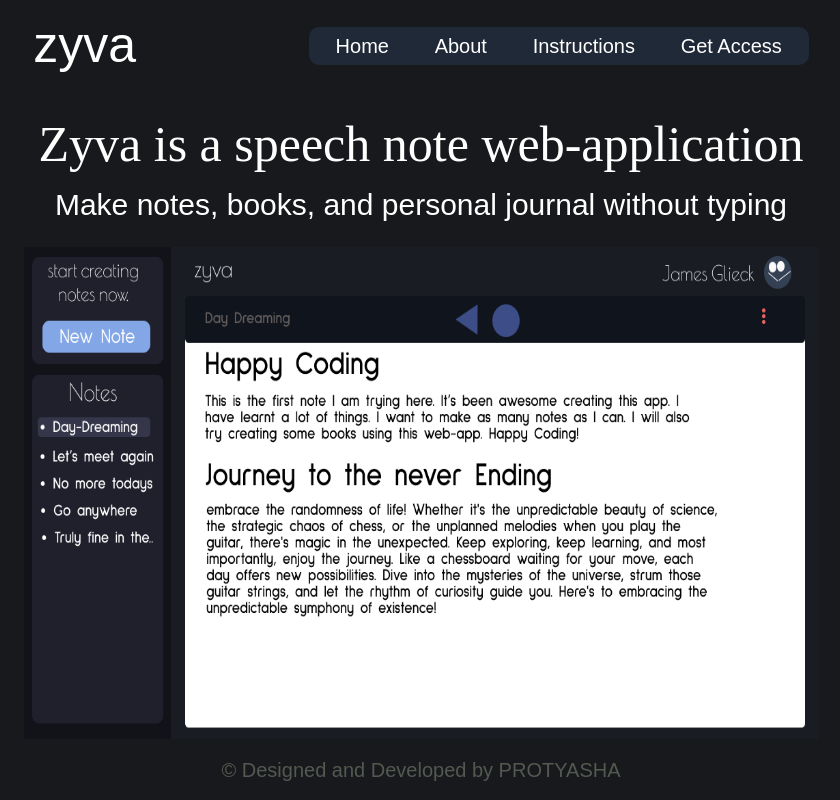
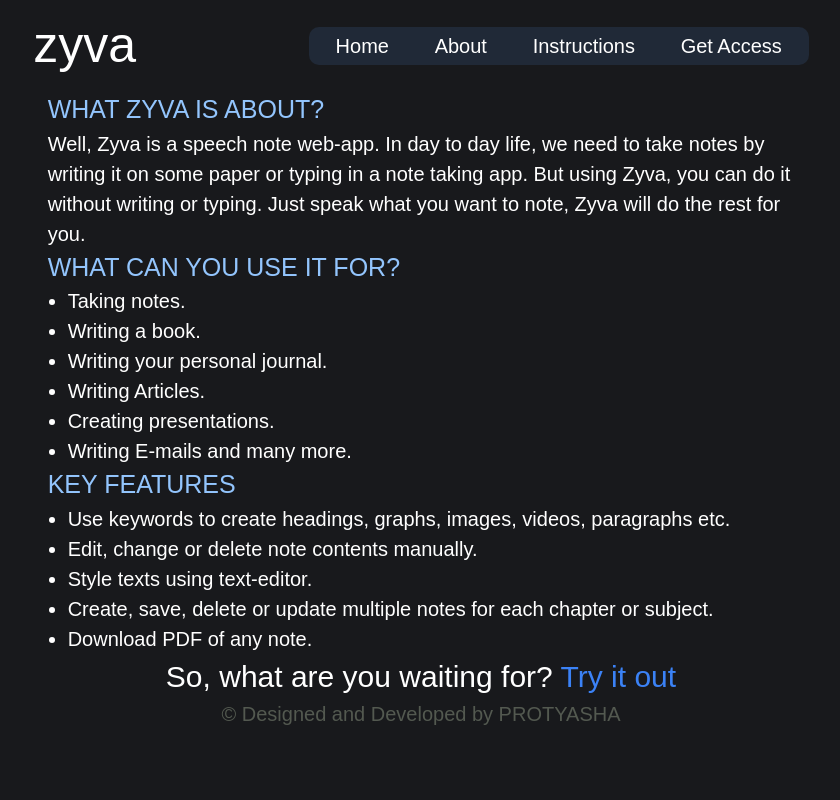
Before and after one commit to Protyasha-Roy/zyva, a React app: page / in a window 1280 px wide. Shown: the whole page, without its empty margins (219-1059 px from the left). Built offline with nearby package versions, Linux system fonts and the light colour scheme.

Commit message:
created the about page

```diff
--- /dev/null
+++ b/src/Pages/About/About.js
@@ -0,0 +1,48 @@
+import React from 'react';
+import Header from '../../Components/Header/Header';
+import Footer from '../../Components/Footer/Footer';
+
+const About = () => {
+    return (
+        <section>
+            <Header />
+            <div className='flex flex-col w-7/12 items-center justify-center m-auto'>
+                <div>
+                    <div>
+                    <h3 className='sulphur-25 text-blue-300'>WHAT ZYVA IS ABOUT?</h3>
+                    <p className='poiret-20'>Well, Zyva is a speech note web-app. In day to day life, we need to take notes by writing it on some paper or typing in a note taking app. But using Zyva, you can do it without writing or typing. Just speak what you want to note, Zyva will do the rest for you.</p>
+                    </div>
+
+                    <div>
+                        <h3 className='sulphur-25 text-blue-300'>WHAT CAN YOU USE IT FOR?</h3>
+                        <ul className='list-disc ml-5'>
+                        <li className='poiret-20'>Taking notes.</li>
+                        <li className='poiret-20'>Writing a book.</li>
+                        <li className='poiret-20'>Writing your personal journal.</li>
+                        <li className='poiret-20'>Writing Articles.</li>
+                        <li className='poiret-20'>Creating presentations.</li>
+                        <li className='poiret-20'>Writing E-mails and many more.</li>
+                        </ul>
+                    </div>
+
+                    <div>
+                        <h3 className='sulphur-25 text-blue-300'>KEY FEATURES</h3>
+                        <ul className='list-disc ml-5'>
+                        <li className='poiret-20'>Use keywords to create headings, graphs, images, videos, paragraphs etc.</li>
+                        <li className='poiret-20'>Edit, change or delete note contents manually.</li>
+                        <li className='poiret-20'>Style texts using text-editor.</li>
+                        <li className='poiret-20'>Create, save, delete or update multiple notes for each chapter or subject.</li>
+                        <li className='poiret-20'>Download PDF of any note.</li>
+                        </ul>
+                    </div>
+                </div>
+                <div>
+                    <p className='sulphur-30 text-center'>So, what are you waiting for? <span className='text-blue-500'> Try it out</span></p>
+                </div>
+            </div>
+            <Footer />
+        </section>
+    );
+};
+
+export default About;
--- a/src/Routes/AppRoutes.js
+++ b/src/Routes/AppRoutes.js
@@ -1,10 +1,11 @@
+import About from "../Pages/About/About";
 import Home from "../Pages/Home/Home";
 
-function App() {
+function AppRoutes() {
   return (
     <div className="App">
       <header className="App-header">
-        <Home/>
+        <About/>
       </header>
       <main>
       </main>
@@ -12,4 +13,4 @@ function App() {
   );
 }
 
-export default App;
+export default AppRoutes;
--- a/src/index.css
+++ b/src/index.css
@@ -65,6 +65,11 @@ code {
   font-size: 40px;
 }
 
+.sulphur-45{
+  font-family: 'Sulphur Point', sans-serif;
+  font-size: 45px;
+}
+
 .sulphur-50 {
   font-family: 'Sulphur Point', sans-serif;
   font-size: 50px;
--- a/src/index.js
+++ b/src/index.js
@@ -1,13 +1,13 @@
 import React from 'react';
 import ReactDOM from 'react-dom/client';
 import './index.css';
-import App from './Routes/AppRoutes.js';
+import AppRoutes from './Routes/AppRoutes.js';
 import reportWebVitals from './reportWebVitals';
 
 const root = ReactDOM.createRoot(document.getElementById('root'));
 root.render(
   <React.StrictMode>
-    <App />
+    <AppRoutes />
   </React.StrictMode>
 );
 
```
Also changed, not shown: src/Pages/About/About.css (added).
